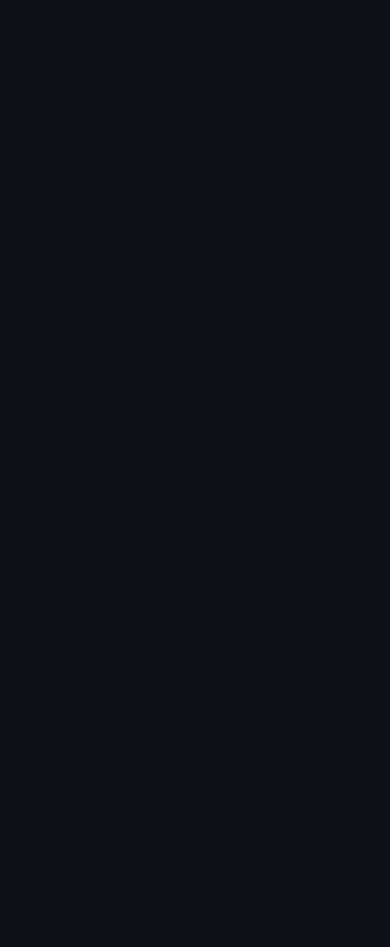
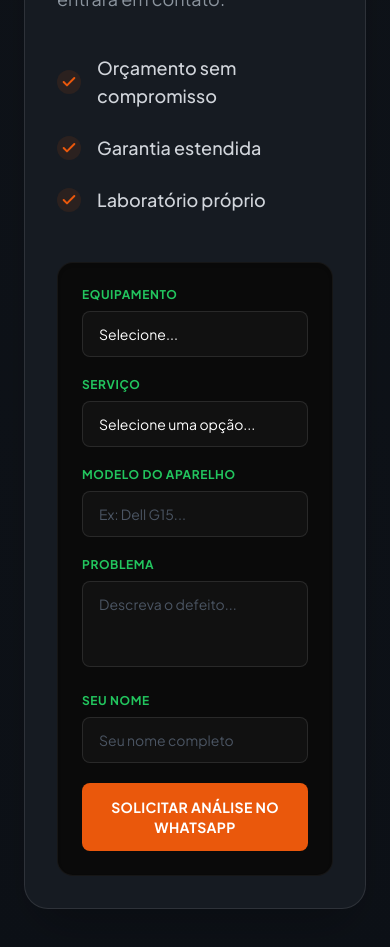
Before and after one commit to Jessicac30/minha-placa-minha-vida, a React (Vite) app: page / in a window 390 px wide. Shown: the part 8700-9647 px from the top of the page. Before the commit the page ends 8473 px from the top, so only its background shows below. Built offline with nearby package versions, Linux system fonts and the light colour scheme.

Commit message:
Feat: Implementa Diagnóstico Avançado com layout ajustado e acessibilidade

```diff
--- a/src/App.tsx
+++ b/src/App.tsx
@@ -6,6 +6,7 @@ import HowItWorks from './components/HowItWorks';
 import Warranty from './components/Warranty';
 import Testimonials from './components/Testimonials';
 import FAQ from './components/FAQ';
+import AdvancedDiagnostic from './components/AdvancedDiagnostic';
 
 function App() {
   return (
@@ -20,6 +21,7 @@ function App() {
         <Warranty />
         <Testimonials />
         <FAQ />
+        <AdvancedDiagnostic />
       </main>
     </div>
   );
--- /dev/null
+++ b/src/components/AdvancedDiagnostic.tsx
@@ -0,0 +1,154 @@
+import React from 'react';
+import { Check } from 'lucide-react';
+
+const benefits = [
+  "Orçamento sem compromisso",
+  "Garantia estendida",
+  "Laboratório próprio"
+];
+
+const AdvancedDiagnostic: React.FC = () => {
+  const handleSubmit = (event: React.FormEvent) => {
+    event.preventDefault();
+    console.log("Formulário enviado!");
+  };
+
+  return (
+    <section id="diagnostico" aria-label="Diagnóstico Avançado">
+      <div className="bg-bg-component rounded-3xl border border-white/10 p-8 md:p-12 shadow-2xl relative overflow-hidden">
+
+        <div className="grid grid-cols-1 lg:grid-cols-2 gap-12 lg:gap-16 relative z-10">
+
+          <div className="flex flex-col pt-2">
+            <h2 className="text-3xl font-extrabold text-white mb-6 tracking-tight">
+              Diagnóstico Avançado
+            </h2>
+            <p className="text-text-muted text-lg mb-10 leading-relaxed max-w-md">
+              Preencha os dados. Nosso técnico analisará seu caso e entrará em contato.
+            </p>
+
+            <ul className="space-y-6">
+              {benefits.map((benefit, index) => (
+                <li key={index} className="flex items-center text-gray-300 font-medium">
+                  {/* ACESSIBILIDADE: aria-hidden="true"
+                      Isso diz ao leitor de tela para IGNORAR o ícone e ler apenas o texto.
+                  */}
+                  <div className="bg-brand-orange/10 p-1 rounded-full mr-4 flex items-center justify-center" aria-hidden="true">
+                    <Check className="text-brand-orange w-4 h-4 stroke-[3px]" />
+                  </div>
+                  <span className="text-lg">{benefit}</span>
+                </li>
+              ))}
+            </ul>
+          </div>
+
+          <div className="bg-[#0a0a0a] p-6 md:p-8 rounded-2xl border border-white/5 shadow-inner">
+            <form onSubmit={handleSubmit} className="space-y-5">
+
+              <div>
+                <label htmlFor="equipamento" className="block text-xs font-bold text-brand-green mb-2 uppercase tracking-wider">
+                  Equipamento
+                </label>
+                <select
+                  id="equipamento"
+                  name="equipamento"
+                  className="w-full bg-[#111] border border-white/10 rounded-lg px-4 py-3 text-white focus:border-brand-green focus:ring-1 focus:ring-brand-green outline-none transition-colors appearance-none text-sm"
+                  defaultValue=""
+                  required
+                >
+                  <option value="" disabled className="text-gray-500">Selecione...</option>
+                  <option value="notebook">Notebook</option>
+                  <option value="desktop">Desktop (PC)</option>
+                  <option value="placa-video">Placa de Vídeo</option>
+                  <option value="placa-linha-branca">Placa de Linha Branca</option>
+                  <option value="outro">Outro</option>
+                </select>
+              </div>
+
+              <div>
+                <label htmlFor="servico" className="block text-xs font-bold text-brand-green mb-2 uppercase tracking-wider">
+                  Serviço
+                </label>
+                <select
+                  id="servico"
+                  name="servico"
+                  className="w-full bg-[#111] border border-white/10 rounded-lg px-4 py-3 text-white focus:border-brand-green focus:ring-1 focus:ring-brand-green outline-none transition-colors appearance-none text-sm"
+                  defaultValue=""
+                  required
+                >
+                  <option value="" disabled className="text-gray-500">
+                    Selecione uma opção...
+                  </option>
+                  <option value="micro-soldagem" className="text-white">
+                    Micro-soldagem
+                  </option>
+                  <option value="diagnostico" className="text-white">
+                    Não sei / Diagnóstico
+                  </option>
+                  <option value="limpeza" className="text-white">Limpeza</option>
+                  <option value="recuperacao-placa" className="text-white">Recuperação Placa</option>
+                </select>
+              </div>
+
+              <div>
+                <label htmlFor="modelo" className="block text-xs font-bold text-brand-green mb-2 uppercase tracking-wider">
+                  Modelo do Aparelho
+                </label>
+                <input
+                  type="text"
+                  id="modelo"
+                  name="modelo"
+                  placeholder="Ex: Dell G15..."
+                  className="w-full bg-[#111] border border-white/10 rounded-lg px-4 py-3 text-white placeholder-gray-600 focus:border-brand-green focus:ring-1 focus:ring-brand-green outline-none transition-colors text-sm"
+                  required
+                />
+              </div>
+
+              <div>
+                <label htmlFor="problema" className="block text-xs font-bold text-brand-green mb-2 uppercase tracking-wider">
+                  Problema
+                </label>
+                <textarea
+                  id="problema"
+                  name="problema"
+                  rows={3}
+                  placeholder="Descreva o defeito..."
+                  className="w-full bg-[#111] border border-white/10 rounded-lg px-4 py-3 text-white placeholder-gray-600 focus:border-brand-green focus:ring-1 focus:ring-brand-green outline-none transition-colors resize-none text-sm"
+                  required
+                />
+              </div>
+
+              <div>
+                <label htmlFor="nome" className="block text-xs font-bold text-brand-green mb-2 uppercase tracking-wider">
+                  Seu Nome
+                </label>
+                <input
+                  type="text"
+                  id="nome"
+                  name="nome"
+                  placeholder="Seu nome completo"
+                  className="w-full bg-[#111] border border-white/10 rounded-lg px-4 py-3 text-white placeholder-gray-600 focus:border-brand-green focus:ring-1 focus:ring-brand-green outline-none transition-colors text-sm"
+                  required
+                />
+              </div>
+
+              {/* ACESSIBILIDADE: motion-reduce
+                  Adicionei classes para desligar a animação (scale) se o usuário tiver sensibilidade a movimento.
+              */}
+              <button
+                type="submit"
+                className="w-full bg-brand-orange hover:bg-brand-orange/90 text-white font-bold py-3.5 rounded-lg transition-all duration-300 transform hover:scale-[1.02] active:scale-100 motion-reduce:transform-none motion-reduce:transition-none uppercase tracking-wide text-sm mt-2 focus:ring-2 focus:ring-offset-2 focus:ring-brand-orange focus:ring-offset-[#0a0a0a] outline-none"
+              >
+                Solicitar Análise no WhatsApp
+              </button>
+
+            </form>
+          </div>
+
+        </div>
+      </div>
+    </section>
+  );
+};
+
+export default AdvancedDiagnostic;
```
